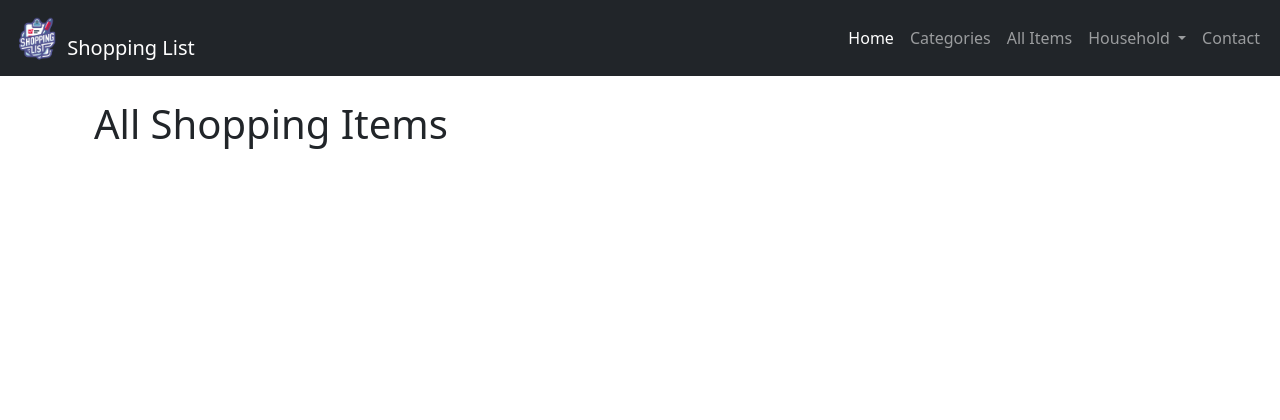
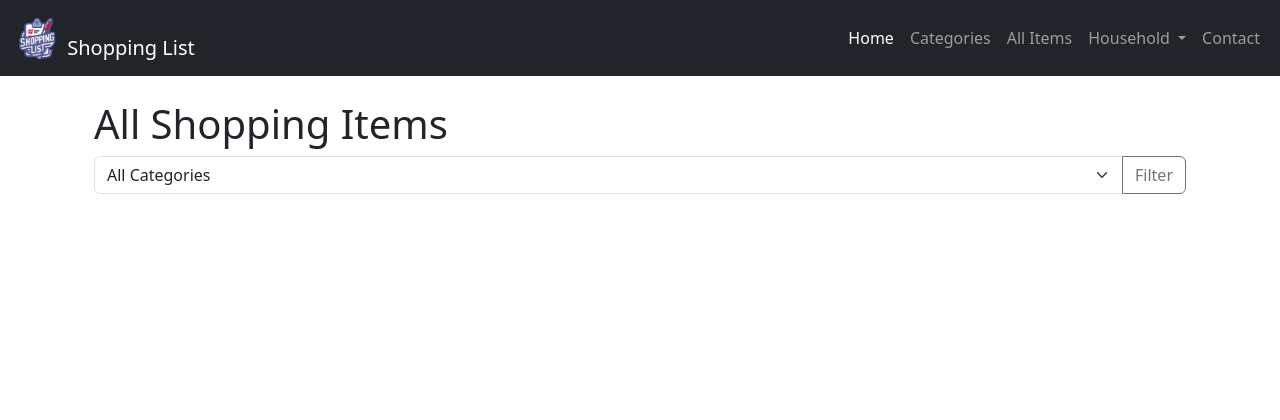
Before and after one commit to pgustafs/shopping_list, a Django app: page /all-items/ in a window 1280 px wide. Shown: the top 420 px of the page. Run offline with Django 5.2, Linux system fonts and the light colour scheme; data that the repository does not hold is empty; some libraries are stand-ins or nearby versions.

Commit message:
adde filter to list views

```diff
--- a/base/shopping_list/templates/shopping_list/all_items.html
+++ b/base/shopping_list/templates/shopping_list/all_items.html
@@ -2,8 +2,23 @@
 {% extends 'shopping_list/base.html' %}
 
 {% block content %}
-<div class="container mt-4" style="margin-bottom: 100px;">
+<div class="container mt-4 mb-5" style="padding-bottom: 150px;"> <!-- Add larger padding-bottom here -->
     <h1>All Shopping Items</h1>
+    <div class="row mb-4">
+        <div class="col">
+            <form method="get" action="{% url 'all_items' %}">
+                <div class="input-group">
+                    <select class="form-select" name="category" onchange="this.form.submit()">
+                        <option value="">All Categories</option>
+                        {% for category in categories %}
+                        <option value="{{ category.id }}" {% if selected_category == category.id|stringformat:"s" %}selected{% endif %}>{{ category.name }}</option>
+                        {% endfor %}
+                    </select>
+                    <button class="btn btn-outline-secondary" type="submit">Filter</button>
+                </div>
+            </form>
+        </div>
+    </div>
     <div class="row row-cols-1 row-cols-md-2 g-4">
         {% for item in items %}
         <div class="col">
@@ -17,6 +32,7 @@
         </div>
         {% endfor %}
     </div>
+</div>
 <!-- Fixed button row -->
 <div class="fixed-bottom bg-light py-3">
     <div class="container">
@@ -27,5 +43,4 @@
         </div>
     </div>
 </div>
-</div>
 {% endblock %}
--- a/base/shopping_list/views.py
+++ b/base/shopping_list/views.py
@@ -13,8 +13,13 @@ def household_list(request):
 
 def household_detail(request, slug):
     household = get_object_or_404(Household, slug=slug)
-    household_items = household.household_items.select_related('item', 'item__category').all()
-    return render(request, 'shopping_list/household_detail.html', {'household': household, 'household_items': household_items})
+    category_id = request.GET.get('category')
+    if category_id:
+        household_items = household.household_items.filter(item__category_id=category_id).select_related('item', 'item__category').all()
+    else:
+        household_items = household.household_items.select_related('item', 'item__category').all()
+    categories = Category.objects.all()
+    return render(request, 'shopping_list/household_detail.html', {'household': household, 'household_items': household_items, 'categories': categories, 'selected_category': category_id})
 
 def add_item(request, slug):
     household = get_object_or_404(Household, slug=slug)
@@ -48,8 +53,13 @@ def item_detail_from_household(request, pk, slug):
 
 # Item views
 def all_items(request):
-    items = Item.objects.select_related('category').all()
-    return render(request, 'shopping_list/all_items.html', {'items': items})
+    category_id = request.GET.get('category')
+    if category_id:
+        items = Item.objects.filter(category_id=category_id).select_related('category').all()
+    else:
+        items = Item.objects.select_related('category').all()
+    categories = Category.objects.all()
+    return render(request, 'shopping_list/all_items.html', {'items': items, 'categories': categories, 'selected_category': category_id})
 
 def item_detail_from_all(request, pk):
     item = get_object_or_404(Item, pk=pk)
```
Also changed, not shown: base/shopping_list/templates/shopping_list/household_detail.html (+16 -1 lines). Lines whose indentation alone changed are shown as unchanged.
